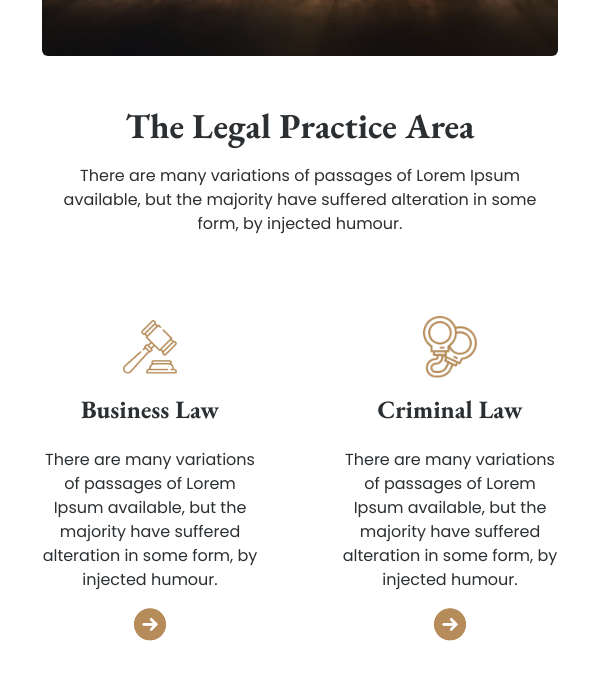
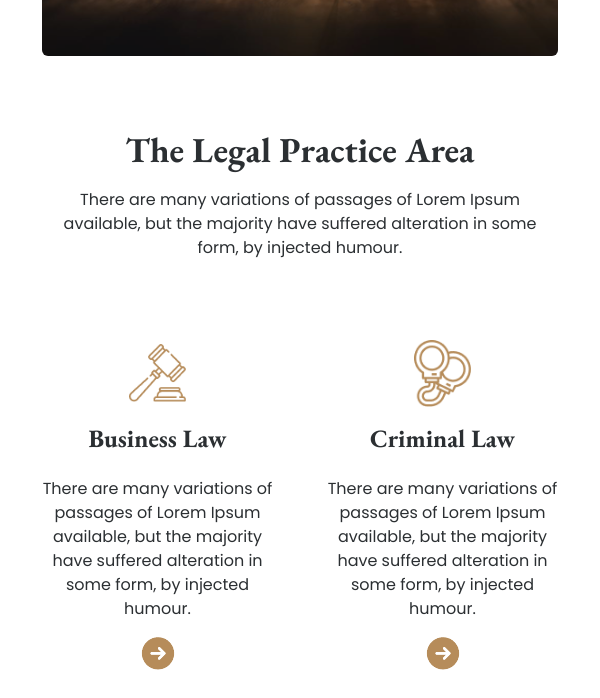
Before and after one commit to hasiburrahmanbiplab/legal-solution, a plain HTML site: page index.html in a window 600 px wide. Shown: the part 548-1246 px from the top of the page. Drawn offline with nearby package versions, Linux system fonts and the light colour scheme.

Commit message:
modified practice container

```diff
--- a/css/responsive.css
+++ b/css/responsive.css
@@ -31,13 +31,13 @@
     }
     .practice-content{
         grid-template-columns: 1fr 1fr;
-        gap: 60px;
+        column-gap: 30px;
+        row-gap: 70px;
     }
 }
 @media (min-width:768px) and (max-width:991.99px) {
     .practice-content{
         grid-template-columns: 1fr 1fr;
-        gap: 60px;
     }
 
 }
--- a/css/style.css
+++ b/css/style.css
@@ -100,7 +100,9 @@ ul{
 .practice-content{
     display: grid;
     grid-template-columns: repeat(3, 1fr);
-    gap: 80px;
+    /* gap: 80px; */
+    column-gap: 30px;
+    row-gap: 80px;
 }
 .practice-item .card .card-img{
     width: 25%;
--- a/index.html
+++ b/index.html
@@ -87,7 +87,7 @@
             </div>
           </div>
        </section>
-       <section id="practice">
+       <section id="practice" class="mt-sm-4">
         <div class="container">
           <div class="row practice-container gap-5">
             <div class="col-12">
```
